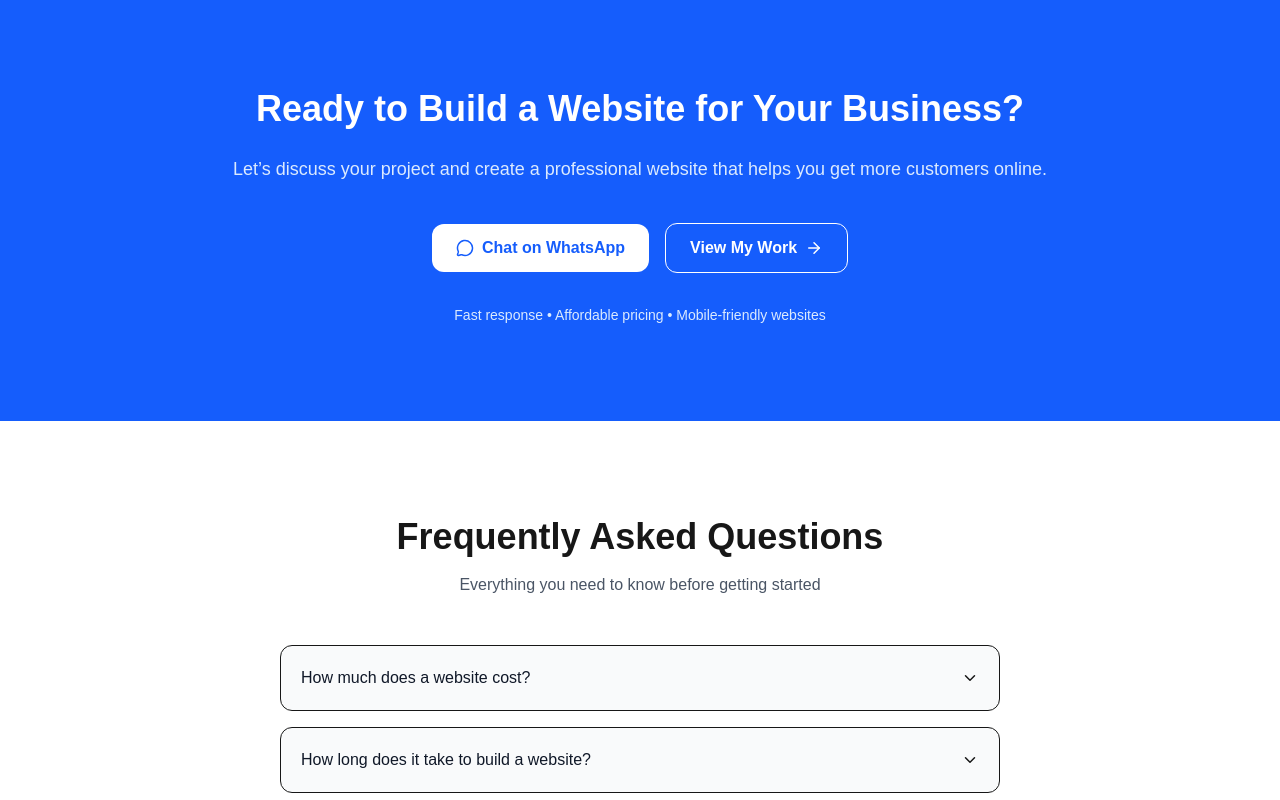
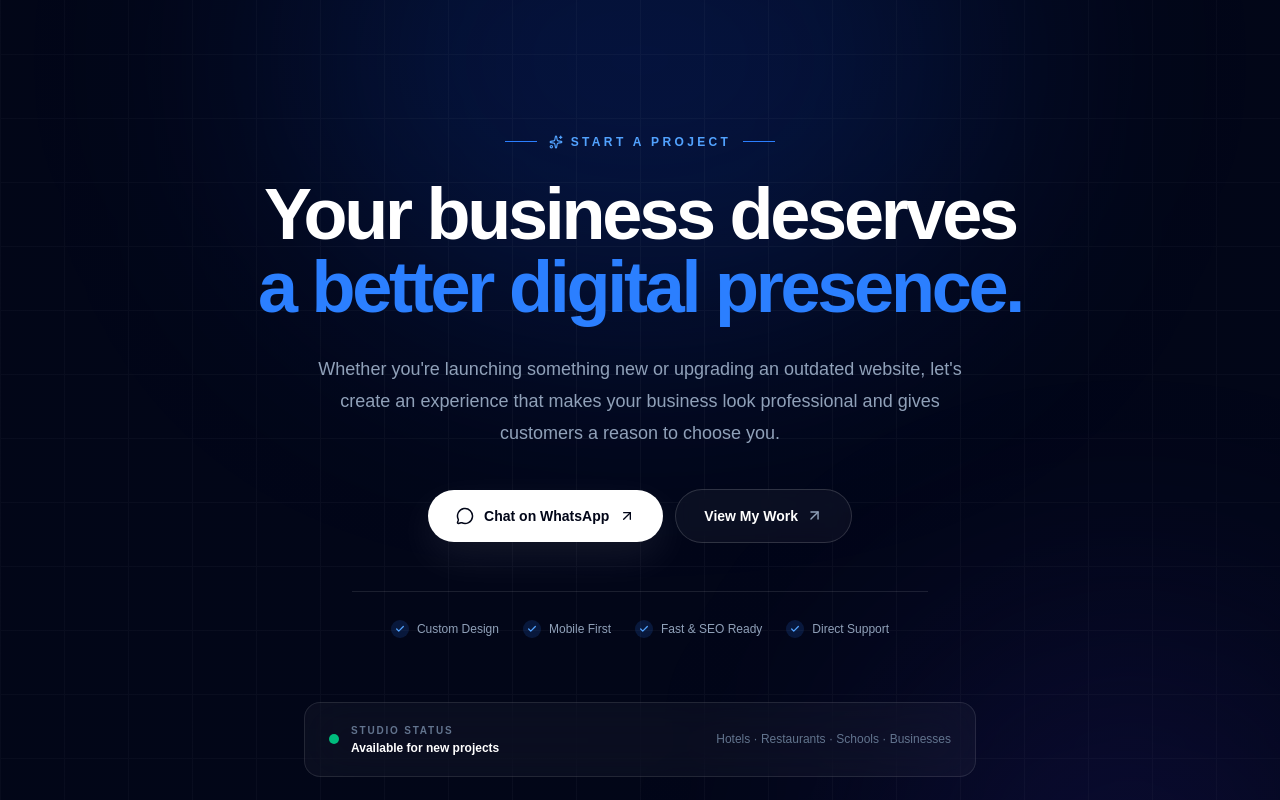
Before and after one commit to Emmanuel-Oseyamen/osas-portfolio, a Next.js app: page / in a window 1280 px wide. Shown: the part 8200-9000 px from the top of the page. Built offline with nearby package versions, Linux system fonts and the light colour scheme.

Commit message:
Update CTA.tsx

```diff
--- a/src/components/CTA.tsx
+++ b/src/components/CTA.tsx
@@ -1,49 +1,391 @@
-import { MessageCircle, ArrowRight } from "lucide-react";
+"use client";
+
+import {
+  ArrowUpRight,
+  Check,
+  MessageCircle,
+  Sparkles,
+} from "lucide-react";
+import { motion } from "framer-motion";
 
 export default function CTA() {
-  const whatsappNumber = "234XXXXXXXXXX"; // 👈 replace with your number
+  const whatsappNumber = "2347079989263";
+
+  const whatsappMessage =
+    "Hi Osas, I'd like to discuss a website for my business.";
+
+  const whatsappUrl = `https://wa.me/${whatsappNumber}?text=${encodeURIComponent(
+    whatsappMessage
+  )}`;
 
   return (
-    <section className="bg-blue-600 py-24 text-white">
-      <div className="mx-auto max-w-4xl px-6 text-center">
+    <section
+      id="contact"
+      className="
+        relative
+        isolate
+        overflow-hidden
+        bg-slate-950
+        py-24
+        text-white
+        sm:py-28
+        lg:py-36
+      "
+    >
+      {/* =========================================================
+          BACKGROUND ATMOSPHERE
+      ========================================================= */}
+
+      <div
+        aria-hidden="true"
+        className="pointer-events-none absolute inset-0"
+      >
+        {/* Blue glow */}
+        <div
+          className="
+            absolute
+            left-1/2
+            top-[-180px]
+            h-[500px]
+            w-[700px]
+            -translate-x-1/2
+            rounded-full
+            bg-blue-600/20
+            blur-[130px]
+          "
+        />
+
+        {/* Side glow */}
+        <div
+          className="
+            absolute
+            bottom-[-200px]
+            right-[-100px]
+            h-[500px]
+            w-[500px]
+            rounded-full
+            bg-indigo-600/15
+            blur-[130px]
+          "
+        />
+
+        {/* Fine grid */}
+        <div
+          className="absolute inset-0 opacity-[0.035]"
+          style={{
+            backgroundImage:
+              "linear-gradient(to right, #ffffff 1px, transparent 1px), linear-gradient(to bottom, #ffffff 1px, transparent 1px)",
+            backgroundSize: "64px 64px",
+          }}
+        />
+
+        {/* Vignette */}
+        <div className="absolute inset-0 bg-[radial-gradient(circle_at_center,transparent_0%,rgba(2,6,23,0.35)_100%)]" />
+      </div>
+
+      {/* =========================================================
+          CONTENT
+      ========================================================= */}
+
+      <div className="relative mx-auto max-w-5xl px-6 sm:px-8">
+
+        <motion.div
+          initial={{ opacity: 0, y: 35 }}
+          whileInView={{ opacity: 1, y: 0 }}
+          viewport={{ once: true, amount: 0.3 }}
+          transition={{ duration: 0.8 }}
+          className="text-center"
+        >
+
+          {/* Eyebrow */}
+
+          <div className="mb-7 flex items-center justify-center gap-3">
+
+            <span className="h-px w-8 bg-blue-500" />
+
+            <div className="flex items-center gap-2">
+              <Sparkles
+                size={14}
+                className="text-blue-400"
+              />
+
+              <span className="text-xs font-bold uppercase tracking-[0.28em] text-blue-400">
+                Start a Project
+              </span>
+            </div>
+
+            <span className="h-px w-8 bg-blue-500" />
+
+          </div>
+
 
           {/* Heading */}
-        <h2 className="text-4xl font-bold leading-tight">
-          Ready to Build a Website for Your Business?
+
+          <h2
+            className="
+              mx-auto
+              max-w-4xl
+              text-4xl
+              font-bold
+              leading-[1.02]
+              tracking-[-0.045em]
+              sm:text-5xl
+              md:text-6xl
+              lg:text-7xl
+            "
+          >
+            Your business deserves
+            <span className="block text-blue-500">
+              a better digital presence.
+            </span>
           </h2>
 
-        <p className="mt-6 text-lg text-blue-100">
-          Let’s discuss your project and create a professional website that helps you get more customers online.
+
+          {/* Description */}
+
+          <p
+            className="
+              mx-auto
+              mt-7
+              max-w-2xl
+              text-base
+              leading-7
+              text-slate-400
+              sm:text-lg
+              sm:leading-8
+            "
+          >
+            Whether you're launching something new or upgrading an
+            outdated website, let's create an experience that makes
+            your business look professional and gives customers a
+            reason to choose you.
           </p>
 
-        {/* CTA Buttons */}
-        <div className="mt-10 flex flex-col items-center justify-center gap-4 sm:flex-row">
+
+          {/* =====================================================
+              CTA BUTTONS
+          ===================================================== */}
+
+          <div className="mt-10 flex flex-col items-center justify-center gap-3 sm:flex-row">
+
+            {/* WhatsApp */}
 
             <a
-            href={`https://wa.me/${whatsappNumber}`}
+              href={whatsappUrl}
               target="_blank"
-            className="flex items-center gap-2 rounded-xl bg-white px-6 py-3 font-semibold text-blue-600 transition hover:bg-gray-100"
+              rel="noopener noreferrer"
+              className="
+                group
+                inline-flex
+                w-full
+                items-center
+                justify-center
+                gap-2.5
+                rounded-full
+                bg-white
+                px-7
+                py-4
+                text-sm
+                font-bold
+                text-slate-950
+                shadow-[0_15px_40px_rgba(255,255,255,0.08)]
+                transition-all
+                duration-300
+                hover:-translate-y-1
+                hover:bg-blue-600
+                hover:text-white
+                hover:shadow-[0_18px_45px_rgba(37,99,235,0.3)]
+                sm:w-auto
+              "
             >
               <MessageCircle size={18} />
+
               Chat on WhatsApp
+
+              <ArrowUpRight
+                size={16}
+                className="
+                  transition-transform
+                  duration-300
+                  group-hover:translate-x-1
+                  group-hover:-translate-y-1
+                "
+              />
             </a>
+
+
+            {/* Portfolio */}
 
             <a
               href="#portfolio"
-            className="flex items-center gap-2 rounded-xl border border-white px-6 py-3 font-semibold text-white transition hover:bg-white hover:text-blue-600"
+              className="
+                group
+                inline-flex
+                w-full
+                items-center
+                justify-center
+                gap-2
+                rounded-full
+                border
+                border-white/15
+                bg-white/[0.04]
+                px-7
+                py-4
+                text-sm
+                font-semibold
+                text-white
+                backdrop-blur
+                transition-all
+                duration-300
+                hover:-translate-y-1
+                hover:border-white/30
+                hover:bg-white/10
+                sm:w-auto
+              "
             >
               View My Work
-            <ArrowRight size={18} />
+
+              <ArrowUpRight
+                size={17}
+                className="
+                  text-slate-400
+                  transition-all
+                  duration-300
+                  group-hover:translate-x-1
+                  group-hover:-translate-y-1
+                  group-hover:text-white
+                "
+              />
             </a>
 
           </div>
 
-        {/* Small trust line */}
-        <p className="mt-8 text-sm text-blue-100">
-          Fast response • Affordable pricing • Mobile-friendly websites
+
+          {/* =====================================================
+              TRUST / SERVICE POINTS
+          ===================================================== */}
+
+          <div
+            className="
+              mx-auto
+              mt-12
+              flex
+              max-w-xl
+              flex-wrap
+              justify-center
+              gap-x-6
+              gap-y-3
+              border-t
+              border-white/10
+              pt-7
+            "
+          >
+
+            <TrustPoint label="Custom Design" />
+
+            <TrustPoint label="Mobile First" />
+
+            <TrustPoint label="Fast & SEO Ready" />
+
+            <TrustPoint label="Direct Support" />
+
+          </div>
+
+        </motion.div>
+
+
+        {/* =========================================================
+            AVAILABILITY CARD
+        ========================================================= */}
+
+        <motion.div
+          initial={{ opacity: 0, y: 25 }}
+          whileInView={{ opacity: 1, y: 0 }}
+          viewport={{ once: true }}
+          transition={{
+            duration: 0.7,
+            delay: 0.15,
+          }}
+          className="
+            mx-auto
+            mt-16
+            flex
+            max-w-2xl
+            flex-col
+            items-center
+            justify-between
+            gap-5
+            rounded-2xl
+            border
+            border-white/10
+            bg-white/[0.035]
+            px-5
+            py-5
+            backdrop-blur-xl
+            sm:flex-row
+            sm:px-6
+          "
+        >
+
+          <div className="flex items-center gap-3">
+
+            {/* Status dot */}
+
+            <span className="relative flex h-2.5 w-2.5">
+              <span className="absolute inline-flex h-full w-full animate-ping rounded-full bg-emerald-400 opacity-50" />
+
+              <span className="relative inline-flex h-2.5 w-2.5 rounded-full bg-emerald-500" />
+            </span>
+
+
+            <div className="text-left">
+
+              <p className="text-[10px] font-bold uppercase tracking-[0.18em] text-slate-500">
+                Studio Status
               </p>
+
+              <p className="mt-0.5 text-xs font-semibold text-white">
+                Available for new projects
+              </p>
+
+            </div>
+
+          </div>
+
+
+          <p className="text-center text-xs text-slate-500 sm:text-right">
+            Hotels · Restaurants · Schools · Businesses
+          </p>
+
+        </motion.div>
 
       </div>
     </section>
   );
 }
+
+
+/* ===============================================================
+   TRUST POINT
+================================================================ */
+
+function TrustPoint({
+  label,
+}: {
+  label: string;
+}) {
+  return (
+    <div className="flex items-center gap-2 text-xs font-medium text-slate-400">
+
+      <span className="flex h-4.5 w-4.5 items-center justify-center rounded-full bg-blue-500/15 text-blue-400">
+        <Check
+          size={10}
+          strokeWidth={3}
+        />
+      </span>
+
+      {label}
+
+    </div>
+  );
+}
```
Lines whose indentation alone changed are shown as unchanged.
